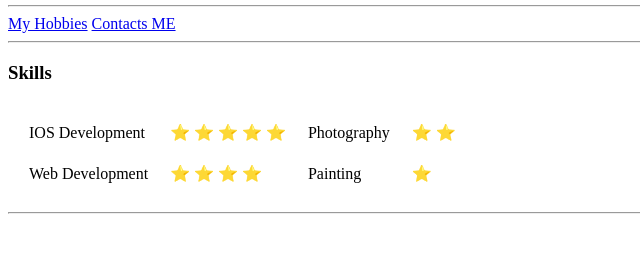
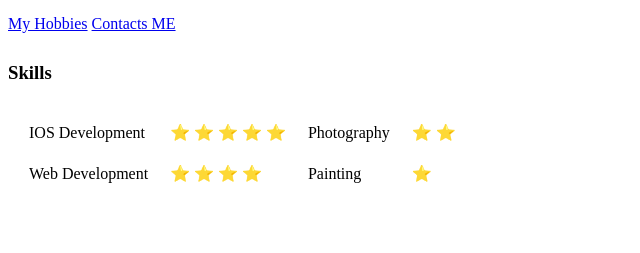
Before and after one commit to SonczySmark/CV, a plain HTML site: page index.html in a window 1280 px wide. Shown: the part 173-426 px from the top of the page, without its empty margins (0-640 px from the left). Drawn offline with Linux system fonts and the light colour scheme.

Commit message:
Add files via upload

```diff
--- a/index.html
+++ b/index.html
@@ -4,6 +4,18 @@
 <head>
   <meta charset="utf-8">
   <title>Jaroslaw's personal site</title>
+
+<style>
+  body {
+    backgournd: #6e5773;
+  }
+  hr {
+    backgournd-color: blue;
+    border-style: none;
+    height: 2px;
+    width: 1000px;
+  }
+</style>
 </head>
 
 <body>
@@ -38,13 +50,13 @@
     <tbody>
       <tr>
         <td>IOS Development</td>
-        <td>&#11088; &#11088;	 &#11088;	 &#11088;	&#11088;		</td>
+        <td>&#11088; &#11088; &#11088; &#11088; &#11088; </td>
         <td>Photography</td>
-        <td>&#11088;	&#11088;	</td>
+        <td>&#11088; &#11088; </td>
       </tr>
       <tr>
         <td>Web Development</td>
-        <td>&#11088;	&#11088;	&#11088;	&#11088;	</td>
+        <td>&#11088; &#11088; &#11088; &#11088; </td>
         <td>Painting</td>
         <td>&#11088;</td>
     </tbody>
```
Also changed, not shown: contact-me.html (+1 -1 lines).
